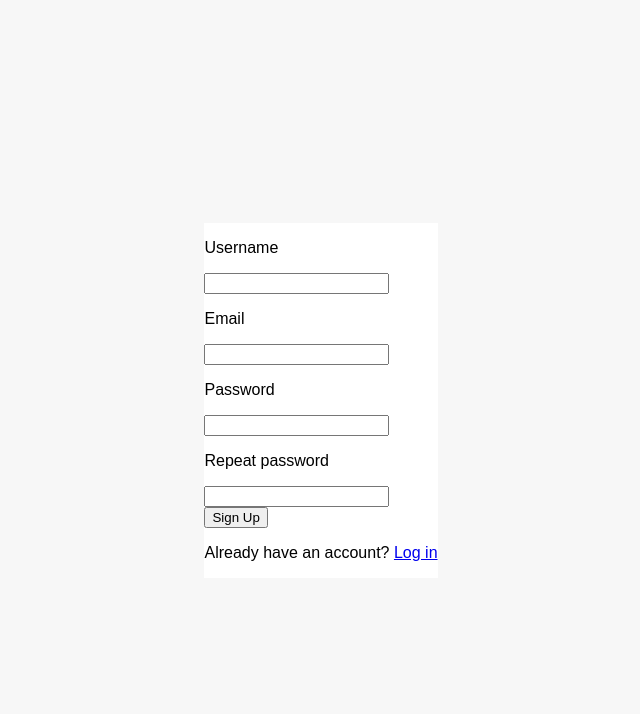
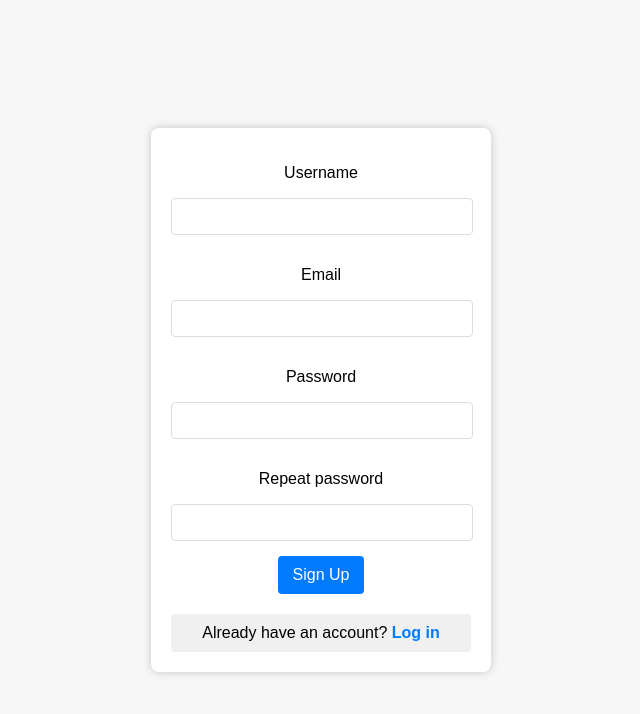
Before and after one commit to Mark-andrew7/SocialMediaApi, a Django app: page /signup/ in a window 1280 px wide. Shown: the top 714 px of the page, without its empty margins (319-959 px from the left). Run offline with Django 3.2, Linux system fonts and the light colour scheme; some libraries are stand-ins or nearby versions.

Commit message:
Styled the signup page

```diff
--- a/static/css/signup.css
+++ b/static/css/signup.css
@@ -1,5 +1,6 @@
 h5 {
   color: red;
+  font-size: 14px;
 }
 
 body {
@@ -15,4 +16,56 @@ body {
 
 .signup-container {
   background-color: #fff;
+  padding: 20px;
+  border-radius: 8px;
+  box-shadow: 0 0 10px rgba(0, 0, 0, 0.2);
+  width: 300px;
+  text-align: center;
 }
+
+.signup-container input[type="text"],
+.signup-container input[type="password"],
+.signup-container input[type="email"] {
+  width: calc(100% - 20px);
+  padding: 10px;
+  border: 1px solid #ddd;
+  border-radius: 4px;
+  margin-bottom: 15px;
+}
+
+.signup-container input[type="submit"] {
+  background-color: #007bff;
+  color: #fff;
+  border: none;
+  padding: 10px 15px;
+  border-radius: 4px;
+  cursor: pointer;
+  font-size: 16px;
+  transition: background-color 0.5s;
+}
+
+.signup-container input[type="submit"]:hover {
+  background-color: #0056b3;
+}
+
+.login-prompt {
+  background-color: #f0f0f0;
+  margin-top: 20px;
+  padding: 10px;
+  border-radius: 4px;
+}
+
+.login-prompt p {
+  margin: 0;
+}
+
+.login-prompt a {
+  color: #007bff;
+  text-decoration: none;
+  font-weight: bold;
+  transition: color 0.3s;
+}
+
+.login-prompt a:hover {
+  color: #0056b3;
+}
--- a/templates/signup.html
+++ b/templates/signup.html
@@ -8,10 +8,10 @@
     {% endcompress %}
 </head>
 <body>
-{% for message in messages %}
-<h5>{{message}}</h5>
-{% endfor %}
     <div class="signup-container">
+        {% for message in messages %}
+        <h5>{{message}}</h5>
+        {% endfor %}
         <form method="POST" action="{% url 'signup' %}">
             {% csrf_token %}
             <p>Username</p>
@@ -24,7 +24,9 @@
             <input type="password" id="password2" name="password2" required> <br>
             <input type="submit" value="Sign Up">
         </form>
-        <p>Already have an account? <a href="/login">Log in</a></p>
+        <div class="login-prompt">
+            <p>Already have an account? <a href="/login">Log in</a></p>
+        </div>
     </div>
 </body>
 </html>
```
